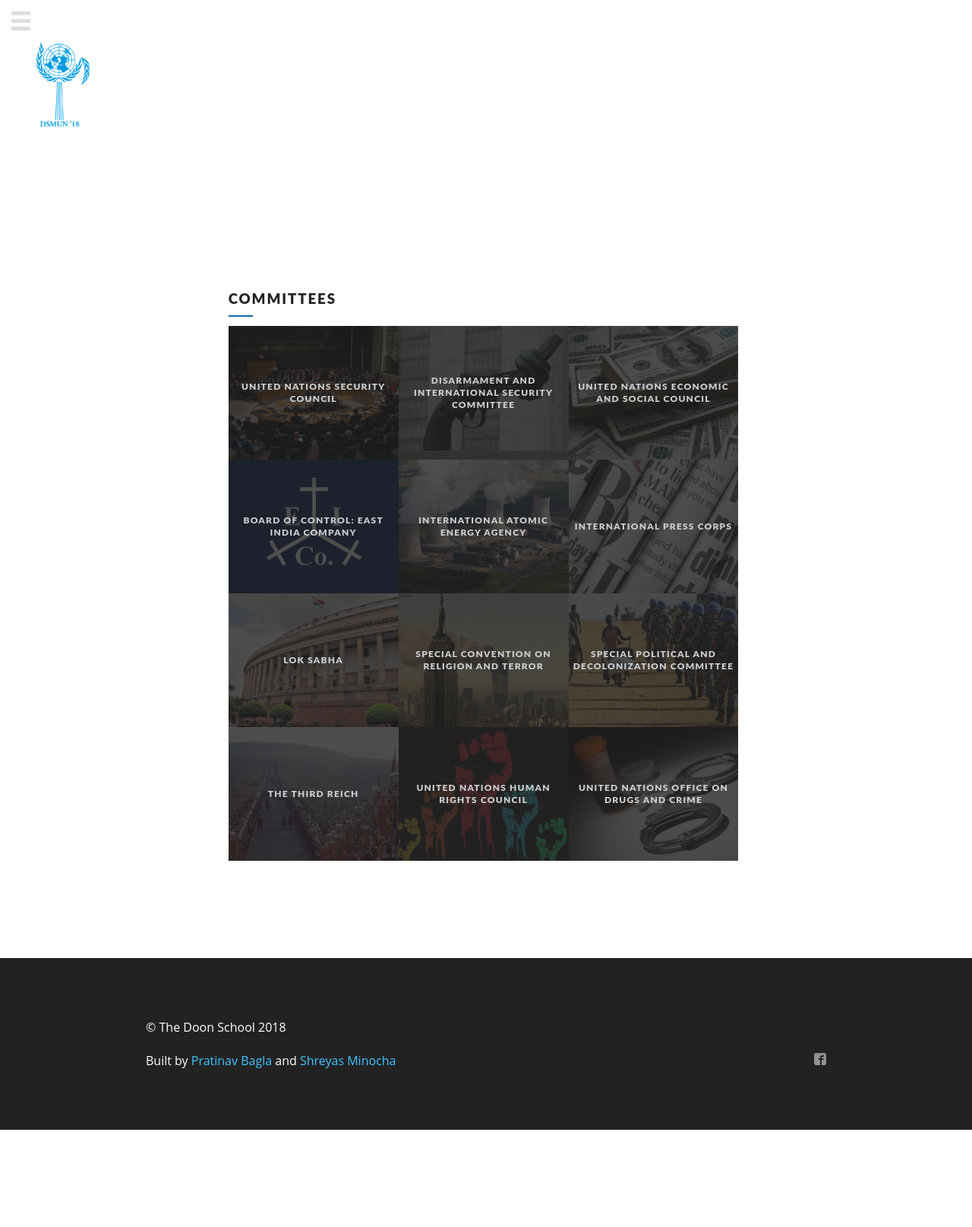
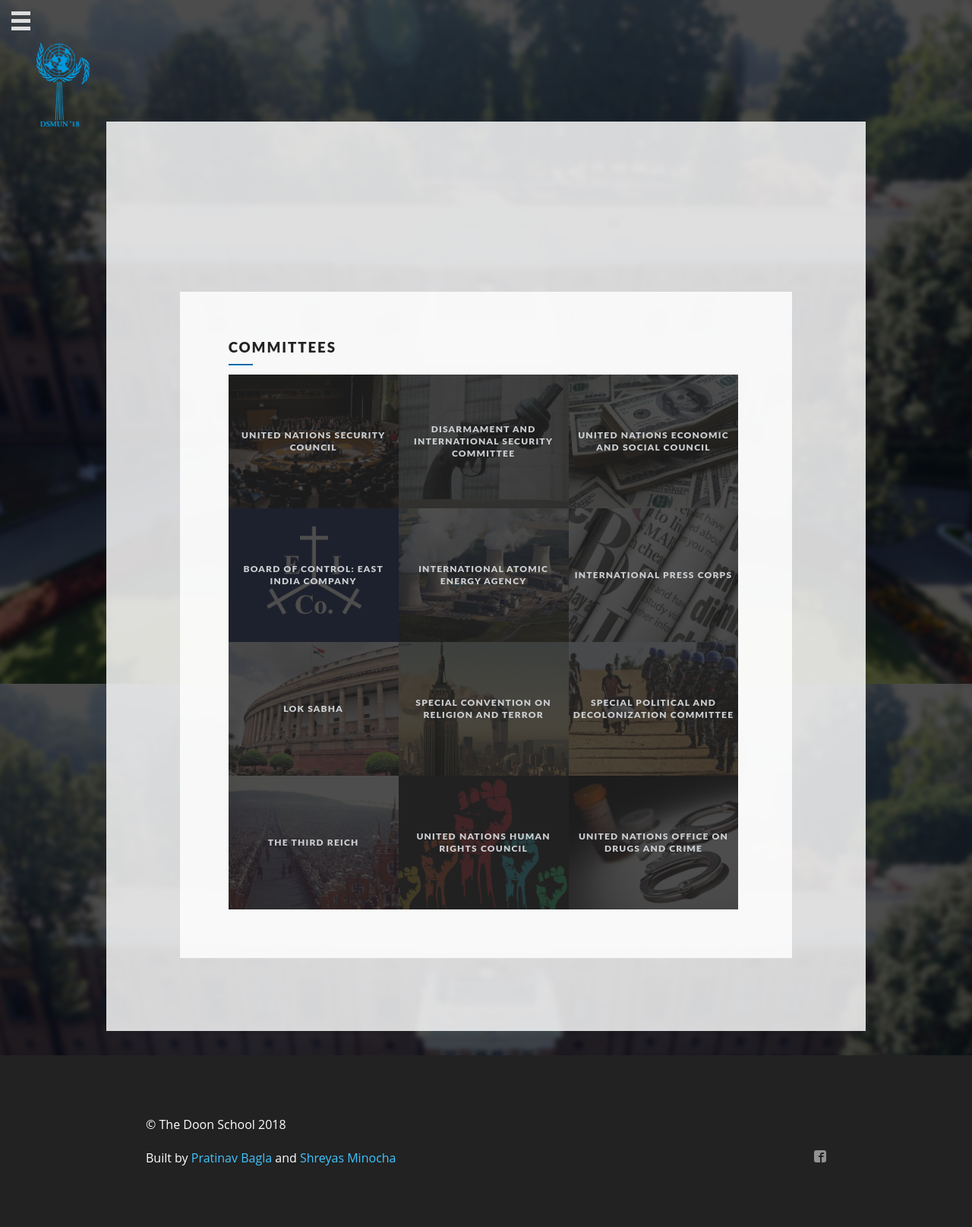
Before and after one commit to pratinav/dsmun18.com, a Jekyll site: the page built from _committees/index.md, in a window 1280 px wide. Shown: the whole page at 76% size. Built offline with Jekyll 4.4.1, drawn with Linux system fonts in a browser that asks for light colours; some web fonts are replaced; a script that is not in the unit is left out; before the commit the page ends 1487 px from its top, so only the background shows below that.

Commit message:
Set backgrounds for all pages except the homepage

```diff
--- a/assets/css/style.css
+++ b/assets/css/style.css
@@ -24,6 +24,12 @@
   color: #222222;
   font: 1em "Open Sans", "Helvetica Neue", Arial, sans-serif;
   line-height: 1;
+  background: url('/assets/images/bg.jpg') center fixed;
+  background-size: cover;
+}
+
+#Home body {
+  background: none;
 }
 
 .container {
@@ -232,9 +238,13 @@
 .panel {
   background: rgba(255, 255, 255, 0.825);
   margin: 2em auto;
-  padding: 2em 4em;
+  padding: 4em;
   width: 92.5%;
   overflow: auto;
+}
+
+#Home .panel {
+  padding: 2em 4em;
 }
 
 @media screen and (max-width: 500px) {
```
